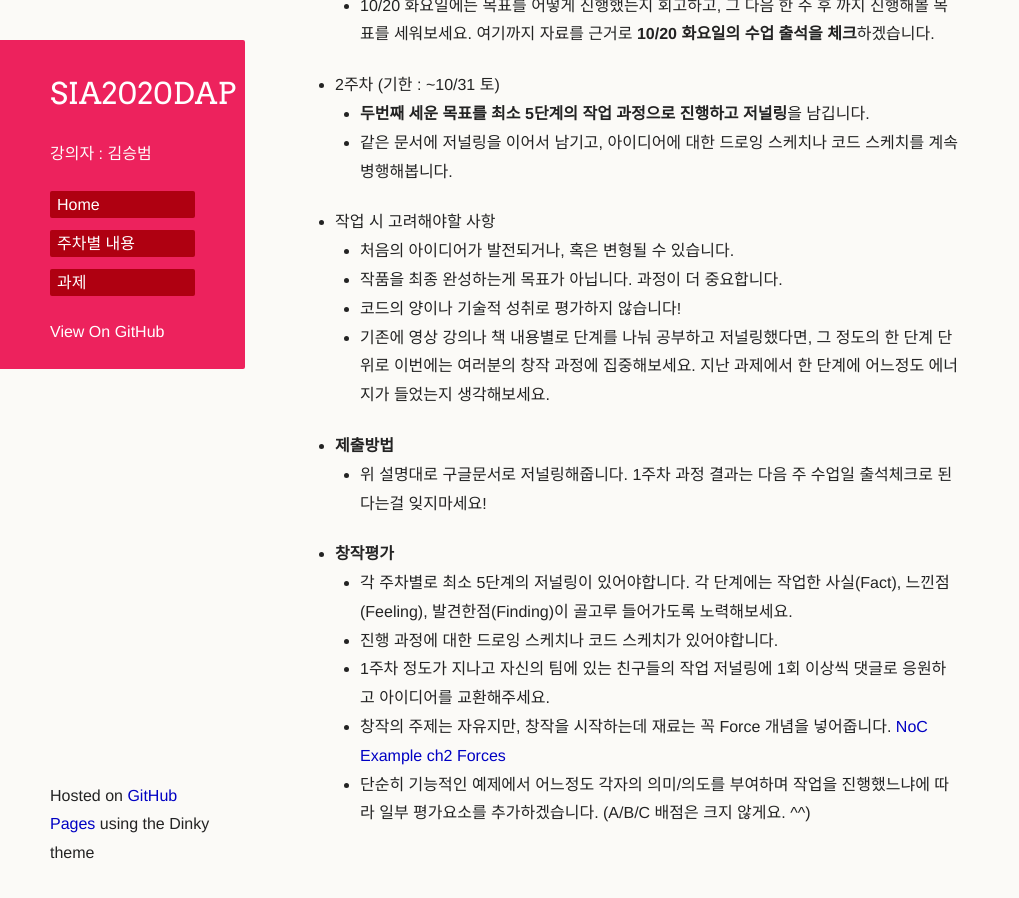
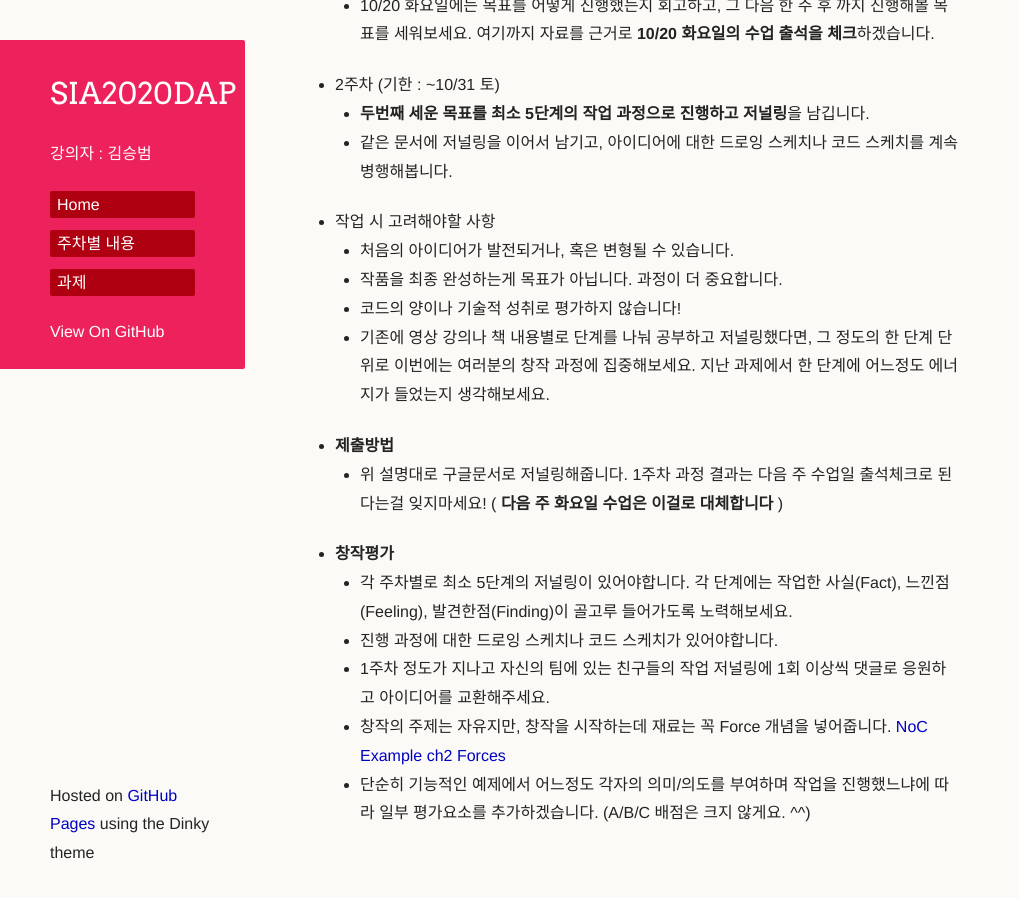
Before and after one commit to picxenk/SIA2020DAP, a Jekyll site: the page built from homework.md, in a window 1280 px wide and 900 px high, scrolled down 6620 px. Shown: the whole window, without its empty margins (0-1019 px from the left). Built offline with Jekyll 4.4.1, drawn with Linux system fonts in a browser that asks for light colours; our own code applies the rules of GitHub Pages for plain Markdown files; a script that is not in the unit is left out; the repository's description, which GitHub fills in, is left out.

Commit message:
update hw6

```diff
--- a/homework.md
+++ b/homework.md
@@ -190,7 +190,7 @@
    * 코드의 양이나 기술적 성취로 평가하지 않습니다!
    * 기존에 영상 강의나 책 내용별로 단계를 나눠 공부하고 저널링했다면, 그 정도의 한 단계 단위로 이번에는 여러분의 창작 과정에 집중해보세요. 지난 과제에서 한 단계에 어느정도 에너지가 들었는지 생각해보세요.
  * **제출방법**
-   * 위 설명대로 구글문서로 저널링해줍니다. 1주차 과정 결과는 다음 주 수업일 출석체크로 된다는걸 잊지마세요!
+   * 위 설명대로 구글문서로 저널링해줍니다. 1주차 과정 결과는 다음 주 수업일 출석체크로 된다는걸 잊지마세요! ( **다음 주 화요일 수업은 이걸로 대체합니다** )
  * **창작평가**
    * 각 주차별로 최소 5단계의 저널링이 있어야합니다. 각 단계에는 작업한 사실(Fact), 느낀점(Feeling), 발견한점(Finding)이 골고루 들어가도록 노력해보세요.
    * 진행 과정에 대한 드로잉 스케치나 코드 스케치가 있어야합니다.
```
